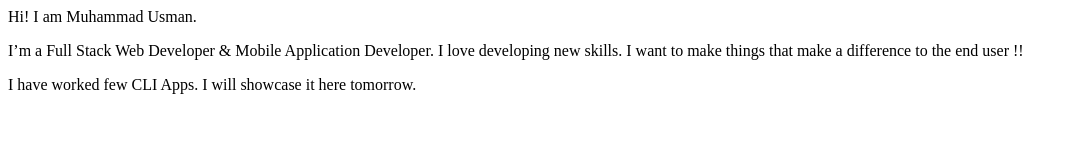
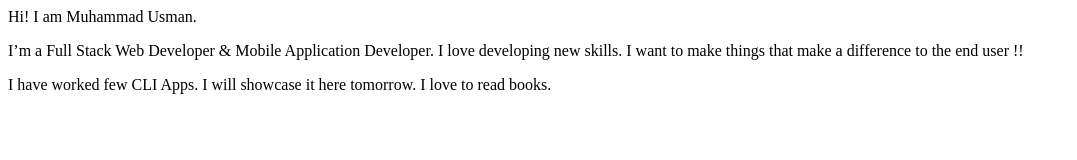
Before and after one commit to musman82/musman-portfolio, a plain HTML site: page index.html in a window 1280 px wide. Shown: the whole page, without its empty margins (0-1077 px from the left). Drawn offline with Linux system fonts and the light colour scheme.

Commit message:
Update book list

```diff
--- a/index.html
+++ b/index.html
@@ -10,5 +10,6 @@
     Hi! I am Muhammad Usman.
     <p>I’m a Full Stack Web Developer & Mobile Application Developer. I love developing new skills. I want to make things that make a difference to the end user !!</p>
     I have worked few CLI Apps. I will showcase it here tomorrow.
+    I love to read books.
 </body>
 </html>
```
